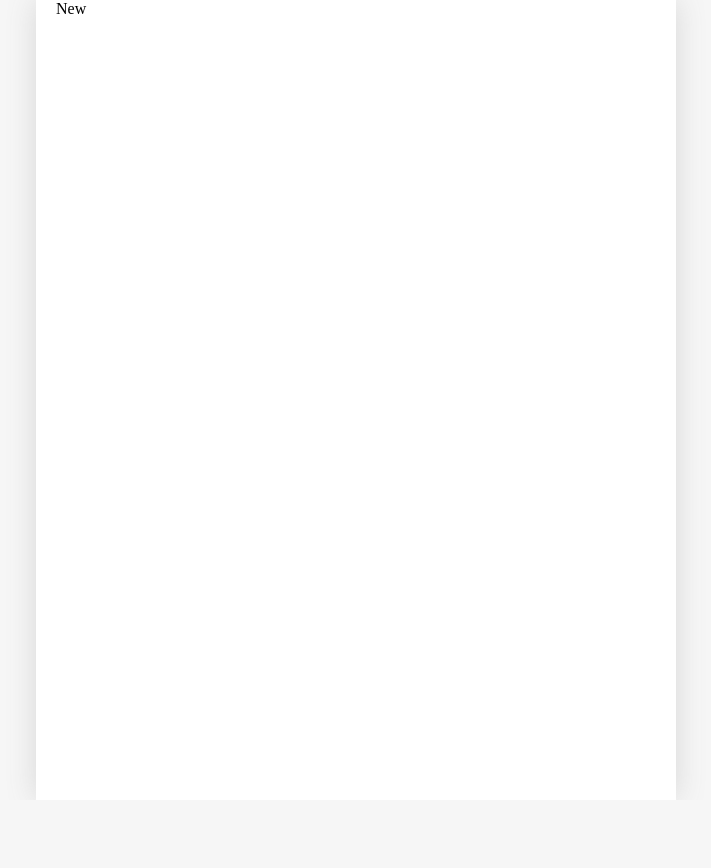
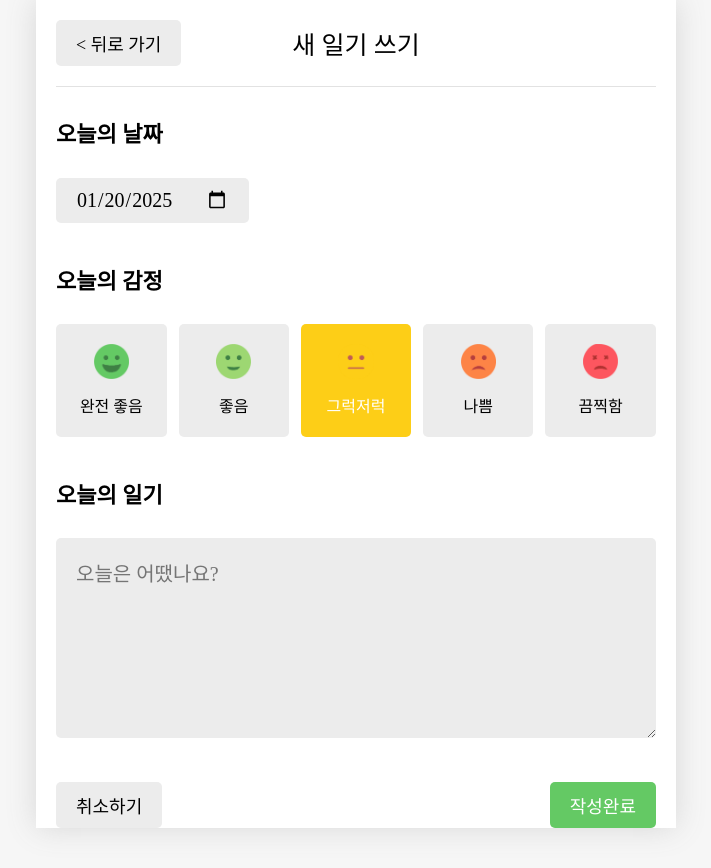
Before and after one commit to jaeyooon/onebite-react, a React (Vite) app in the folder section12/: page /new in a window 1280 px wide. Shown: the whole page, without its empty margins (284-995 px from the left). Before the commit the page ends 800 px from the top, so only its background shows below. Built offline with nearby package versions, Linux system fonts and the light colour scheme; a web font is replaced by a local one.

Commit message:
New 페이지 구현

```diff
--- a/section12/src/components/DiaryList.jsx
+++ b/section12/src/components/DiaryList.jsx
@@ -1,4 +1,4 @@
-import Button from "./button";
+import Button from "./Button";
 import DiaryItem from "./DiaryItem";
 import "./DiaryList.css";
 import { useNavigate } from "react-router-dom";
--- /dev/null
+++ b/section12/src/components/Editor.css
@@ -0,0 +1,35 @@
+.Editor > section {
+  margin-bottom: 40px;
+}
+
+.Editor > section > h4 {
+  font-size: 22px;
+  font-weight: bold;
+}
+
+.Editor > section > input, textarea {
+  background-color: rgb(236, 236, 236);
+  border: none;
+  border-radius: 5px;
+  font-size: 20px;
+  padding: 10px 20px;
+}
+
+.Editor > section > textarea {
+  padding: 20px;
+  width: 100%;
+  min-height: 200px;
+  resize: vertical;
+  box-sizing: border-box;
+}
+
+.Editor .emotion_section .emotion_List_wrapper {
+  display: flex;
+  justify-content: center;
+  gap: 2%;
+}
+
+.Editor .button_section {
+  display: flex;
+  justify-content: space-between;
+}
--- /dev/null
+++ b/section12/src/components/Editor.jsx
@@ -0,0 +1,127 @@
+import "./Editor.css";
+import EmotionItem from "./EmotionItem";
+import Button from "./Button";
+import { useState } from "react";
+import { useNavigate } from "react-router-dom";
+
+const emotionList = [
+  {
+    emotionId: 1,
+    emotionName: "완전 좋음"
+  },
+  {
+    emotionId: 2,
+    emotionName: "좋음"
+  },
+  {
+    emotionId: 3,
+    emotionName: "그럭저럭"
+  },
+  {
+    emotionId: 4,
+    emotionName: "나쁨"
+  },
+  {
+    emotionId: 5,
+    emotionName: "끔찍함"
+  },
+]
+
+const getStringedDate = (targetDate) => { // Date 객체를 문자열로 변환해서 value 속성으로 넣어주기 위해
+  // 날짜 -> YYYY-MM-DD
+  let year = targetDate.getFullYear();
+  let month = targetDate.getMonth() + 1;
+  let date = targetDate.getDate();
+
+  if (month < 10) { // 10 미만의 월은 두자리 수가 되지 않으므로 템플릿 리터럴로 두자리 수로 바꿔줌.
+    month = `0${month}`;
+  }
+  if (date < 10) {
+    date = `0${date}`;
+  }
+
+  return `${year}-${month}-${date}`;
+}
+
+const Editor = ({ onSubmit }) => {
+  const [input, setInput] = useState({    // ✨사용자의 입력을 input state에 보관함
+    createdDate: new Date(),
+    emotionId: 3,
+    content: "",
+  });
+
+  const nav = useNavigate();
+
+  const onChangeInput = (e) => {
+    let name = e.target.name;
+    let value = e.target.value;
+
+    if (name === 'createdDate') {
+      value = new Date(value);    // 입력된 value 값은 문자열이므로 Date 객체로 변환해서 value 값 설정
+    }
+
+    setInput({
+      ...input,    // 기존의 state 값은 유지시켜주면서
+      [name]: value,  // 현재 입력이 발생한 요소만 수정
+    })
+  };
+
+  const onClickSubmitButton = () => {
+    onSubmit(input);  // 부모 컴포넌트로부터 받은 onSubmit 함수가 호출되면서 인수로 input state를 전달함
+  }
+
+  return (
+    <div className="Editor">
+      <section className="date_section">
+        <h4>오늘의 날짜</h4>
+        <input
+          name="createdDate"
+          onChange={onChangeInput}
+          value={getStringedDate(input.createdDate)}
+          type="date"
+        />   {/* Date 객체를 문자열로 변환해서 value 속성으로 넣어줘야 함! */}
+      </section>
+      <section className="emotion_section">
+        <h4>오늘의 감정</h4>
+        <div className="emotion_List_wrapper">
+          {emotionList.map((item) => (
+            <EmotionItem
+              onClick={() => onChangeInput({
+                  target: {
+                    name: "emotionId",
+                    value: item.emotionId,
+                  },
+                })
+              }
+              key={item.emotionId}
+              {...item}
+              isSelected = {item.emotionId === input.emotionId}
+            />
+          ))}
+        </div>
+      </section>
+      <section className="content_section">
+        <h4>오늘의 일기</h4>
+        <textarea
+          name="content"
+          value={input.content}
+          onChange={onChangeInput}
+          placeholder="오늘은 어땠나요?"
+        />
+      </section>
+      <section className="button_section">
+        <Button
+          onClick={() => nav(-1)}   // 인수로 -1을 줘서 뒤로 가도록 해줌
+          text={"취소하기"}
+        />
+        <Button
+          onClick={onClickSubmitButton}
+          text={"작성완료"}
+          type={"POSITIVE"}
+        />
+      </section>
+    </div>
+  )
+};
+
+export default Editor;
--- /dev/null
+++ b/section12/src/components/EmotionItem.css
@@ -0,0 +1,33 @@
+.EmotionItem {
+  background-color: rgb(236, 236, 236);
+  padding: 20px;
+  border-radius: 5px;
+  cursor: pointer;
+  text-align: center;
+}
+
+.EmotionItem .emotion_img {
+  width: 50%;
+  margin-bottom: 10px;
+}
+
+.EmotionItem_on_1 {
+  color: white;
+  background-color: rgb(100, 201, 100);
+}
+.EmotionItem_on_2 {
+  color: white;
+  background-color: rgb(157, 215, 114);
+}
+.EmotionItem_on_3 {
+  color: white;
+  background-color: rgb(253, 206, 23);
+}
+.EmotionItem_on_4 {
+  color: white;
+  background-color: rgb(253, 132, 70);
+}
+.EmotionItem_on_5 {
+  color: white;
+  background-color: rgb(253, 86, 95);
+}
--- /dev/null
+++ b/section12/src/components/EmotionItem.jsx
@@ -0,0 +1,18 @@
+import "./EmotionItem.css";
+import { getEmotionImage } from "../util/get-emotion-image";
+
+const EmotionItem = ({emotionId, emotionName, isSelected, onClick}) => {
+  return (
+    <div
+      onClick={onClick}
+      className={`EmotionItem ${isSelected ? `EmotionItem_on_${emotionId}` : ""}`}
+    >
+      <img className="emotion_img" src={getEmotionImage(emotionId)} />
+      <div className="emotion_name">
+        {emotionName}
+      </div>
+    </div>
+  )
+};
+
+export default EmotionItem;
--- a/section12/src/pages/Home.jsx
+++ b/section12/src/pages/Home.jsx
@@ -1,7 +1,7 @@
 import { useState, useContext } from "react";
 import { DiaryStateContext } from "../App";
 
-import Button from "../components/button";
+import Button from "../components/Button";
 import DiaryList from "../components/DiaryList";
 import Header from "../components/Header";
 
--- a/section12/src/pages/New.jsx
+++ b/section12/src/pages/New.jsx
@@ -1,5 +1,34 @@
+import Header from "../components/Header";
+import Button from "../components/Button";
+import Editor from "../components/Editor";
+import { useNavigate } from "react-router-dom";
+import { useContext } from "react";
+import { DiaryDispatchContext } from "../App";
+
 const New = () => {
-  return <div>New</div>
+  const { onCreate } = useContext(DiaryDispatchContext);  // DiaryDispatchContext로부터 App 컴포넌트에서 새로운 일기를 생성하는 함수인 onCreate를 공급받음
+  const nav = useNavigate();
+
+  const onSubmit = (input) => {
+    onCreate(
+      input.createdDate.getTime(),    // 타임스탬프 형태로 저장하기 위해
+      input.emotionId,
+      input.content
+    );
+    nav('/', { replace: true });    // ✨작성완료 후에는 Home 페이지로 이동하면서 뒤로가기도 방지(New 페이지 접근 불가)되도록 두번째 인수로 replace: true 해줌
+  };
+
+  return (
+    <div>
+      <Header
+        title={"새 일기 쓰기"}
+        leftChild={
+          <Button onClick={() => nav(-1)} text={"< 뒤로 가기"} />   // nav의 인수로 -1을 넘겨주면 페이지를 뒤로 이동시켜줌
+        }
+      />
+      <Editor onSubmit={onSubmit} />
+    </div>
+  )
 };
 
 export default New;
```
